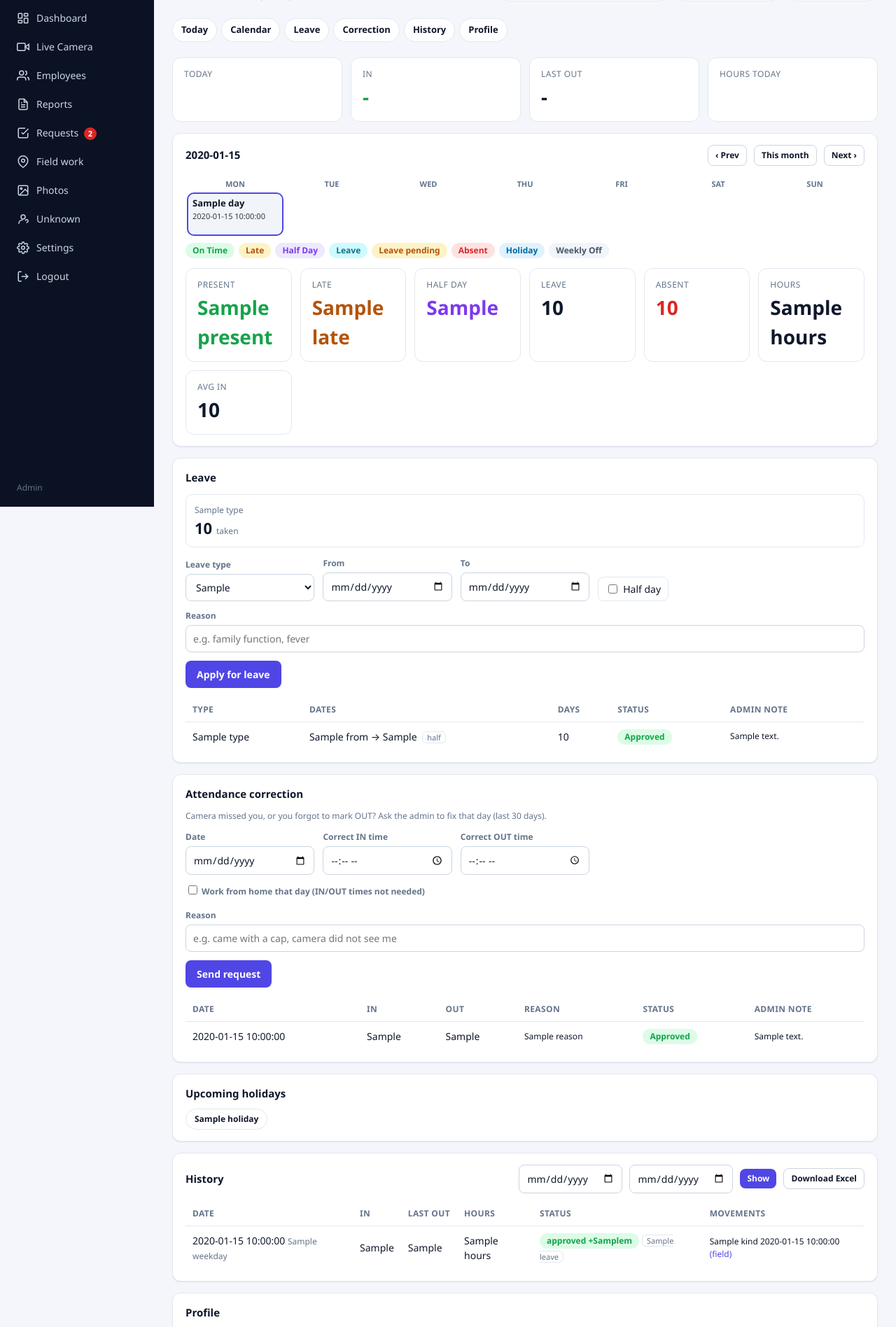
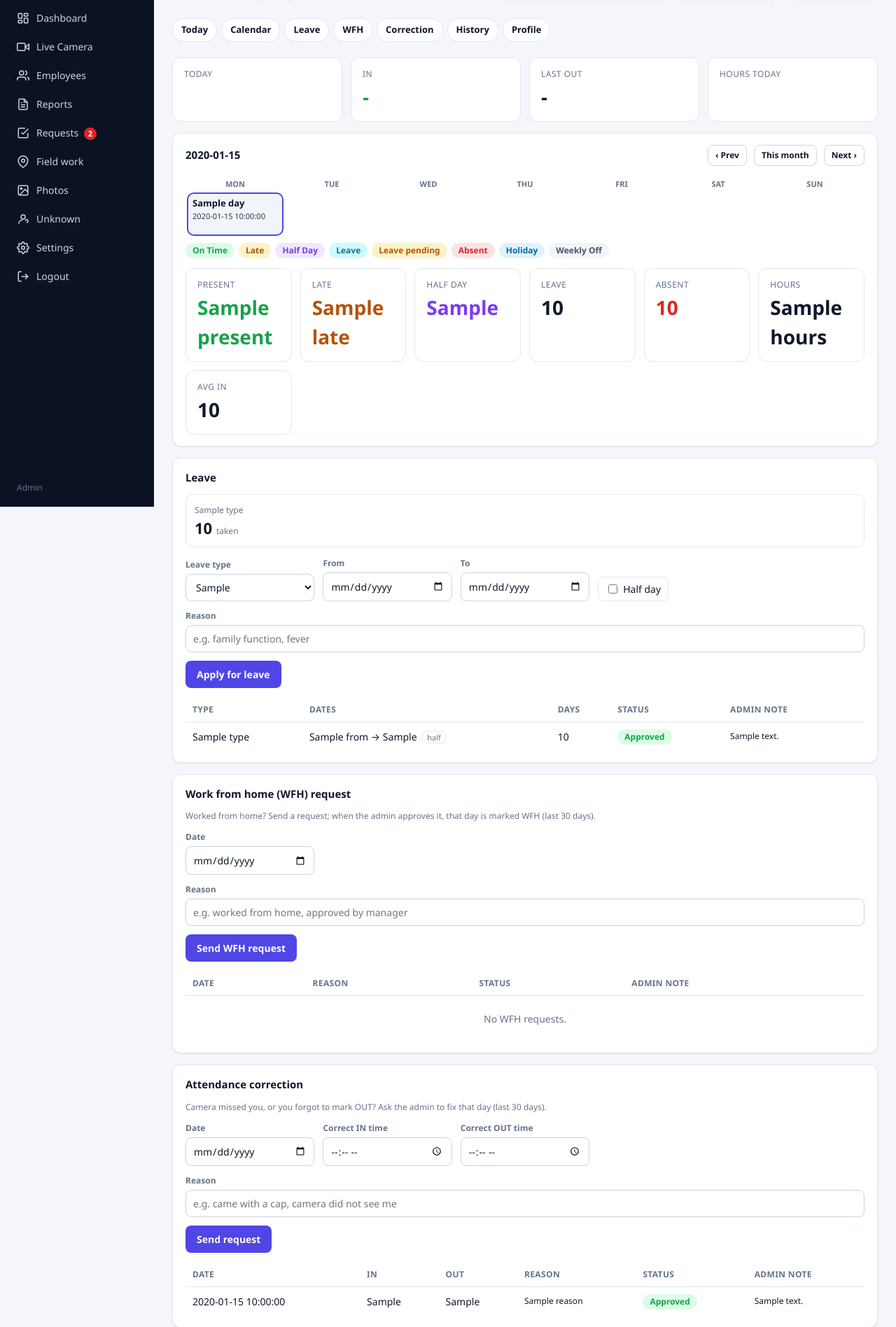
Before and after one commit to amit-sharma-ds/NetraAttend, a Flask app: template templates/my.html in a window 1280 px wide. Shown: the part 76-1972 px from the top of the page at 70% size. Run offline with Flask 3, Linux system fonts and the light colour scheme; the visitor is signed in with stand-in values (Sample User, id 1); the template is opened without the code that fills it: most values are stand-ins (such as "Sample title", 1, 10 or a date in 2020); a database or web service that is not in the repository returns one stand-in record (values such as "Sample title"); parts of the project's set-up code (start-up, migrations or seed data) failed here and were passed over; some libraries are stand-ins or nearby versions.

Commit message:
My page: separate WFH request section

```diff
--- a/templates/my.html
+++ b/templates/my.html
@@ -16,7 +16,7 @@
 
 <nav class="subnav">
   <a href="#today">Today</a>{% if field_allowed %}<a href="#field">Field</a>{% endif %}
-  <a href="#calendar">Calendar</a><a href="#leave">Leave</a><a href="#correction">Correction</a>
+  <a href="#calendar">Calendar</a><a href="#leave">Leave</a><a href="#wfh">WFH</a><a href="#correction">Correction</a>
   <a href="#history">History</a><a href="#profile">Profile</a>
 </nav>
 
@@ -135,6 +135,25 @@
   </table></div>
 </div>
 
+<div class="card" id="wfh">
+  <h3>Work from home (WFH) request</h3>
+  <p class="small muted">Worked from home? Send a request; when the admin approves it, that day is marked WFH (last 30 days).</p>
+  <form method="post" action="{{ url_for('my_correction') }}" class="form-grid">
+    <input type="hidden" name="csrf" value="{{ csrf_token() }}">
+    <input type="hidden" name="kind" value="wfh">
+    <div><label class="f" for="wfhDate">Date</label><input type="date" name="date" id="wfhDate" required></div>
+    <div style="grid-column:1/-1"><label class="f" for="wfhReason">Reason</label><input name="reason" id="wfhReason" maxlength="300" required placeholder="e.g. worked from home, approved by manager"></div>
+    <div><button class="btn">Send WFH request</button></div>
+  </form>
+  <div class="table-wrap" style="margin-top:14px"><table class="table">
+    <thead><tr><th>Date</th><th>Reason</th><th>Status</th><th>Admin note</th></tr></thead>
+    <tbody>{% for c in corrections if c.kind == 'wfh' %}<tr>
+      <td class="num">{{ c.date }}</td><td class="small">{{ c.reason }}</td>
+      <td><span class="badge b-{{ c.status }}">{{ c.status|capitalize }}</span></td><td class="small">{{ c.admin_note or '' }}</td>
+    </tr>{% else %}<tr><td colspan="4" class="empty">No WFH requests.</td></tr>{% endfor %}</tbody>
+  </table></div>
+</div>
+
 <div class="card" id="correction">
   <h3>Attendance correction</h3>
   <p class="small muted">Camera missed you, or you forgot to mark OUT? Ask the admin to fix that day (last 30 days).</p>
@@ -143,13 +162,12 @@
     <div><label class="f" for="crDate">Date</label><input type="date" name="date" id="crDate" required></div>
     <div><label class="f" for="crIn">Correct IN time</label><input type="time" name="check_in" id="crIn"></div>
     <div><label class="f" for="crOut">Correct OUT time</label><input type="time" name="check_out" id="crOut"></div>
-    <div style="grid-column:1/-1"><label class="f"><input type="checkbox" name="kind" value="wfh" style="width:auto"> Work from home that day (IN/OUT times not needed)</label></div>
     <div style="grid-column:1/-1"><label class="f" for="crReason">Reason</label><input name="reason" id="crReason" maxlength="300" required placeholder="e.g. came with a cap, camera did not see me"></div>
     <div><button class="btn">Send request</button></div>
   </form>
   <div class="table-wrap" style="margin-top:14px"><table class="table">
     <thead><tr><th>Date</th><th>IN</th><th>OUT</th><th>Reason</th><th>Status</th><th>Admin note</th></tr></thead>
-    <tbody>{% for c in corrections %}<tr>
+    <tbody>{% for c in corrections if c.kind != 'wfh' %}<tr>
       <td class="num">{{ c.date }}</td><td class="num">{{ c.check_in or '-' }}</td><td class="num">{{ c.check_out or '-' }}</td>
       <td class="small">{{ c.reason }}</td><td><span class="badge b-{{ c.status }}">{{ c.status|capitalize }}</span></td>
       <td class="small">{{ c.admin_note or '' }}</td>
```
